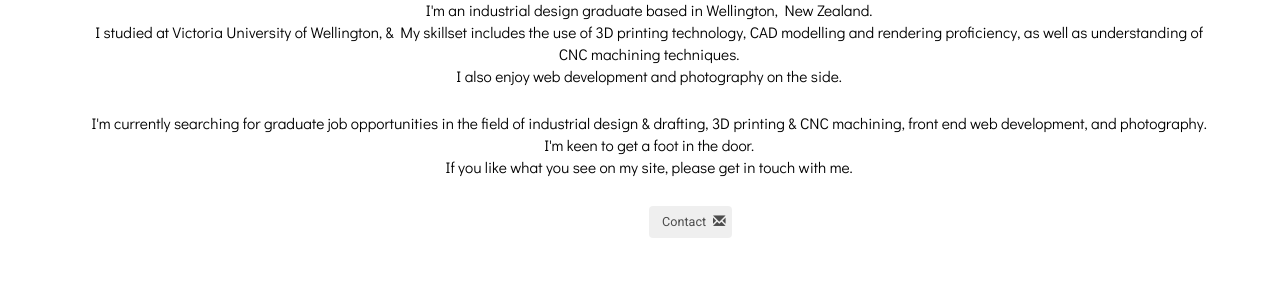
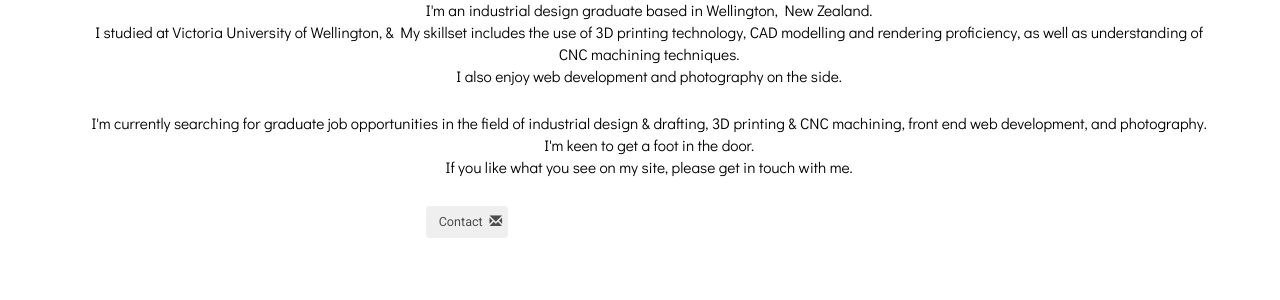
Before and after one commit to penmancall/website-concept-1, a PHP site: page / in a window 1280 px wide. Shown: the part 231-531 px from the top of the page. Run offline with PHP 8.4, Linux system fonts and the light colour scheme; some libraries are stand-ins or nearby versions.

Commit message:
Add files via upload

```diff
--- a/mobile.css
+++ b/mobile.css
@@ -22,8 +22,6 @@ padding-right: 2%;}
 
 .button-container{
     width: 100%;
-    padding-left: 50%;
-    padding-right: 50%;
 }
 .button-three{
     padding-left: 30%;
```
